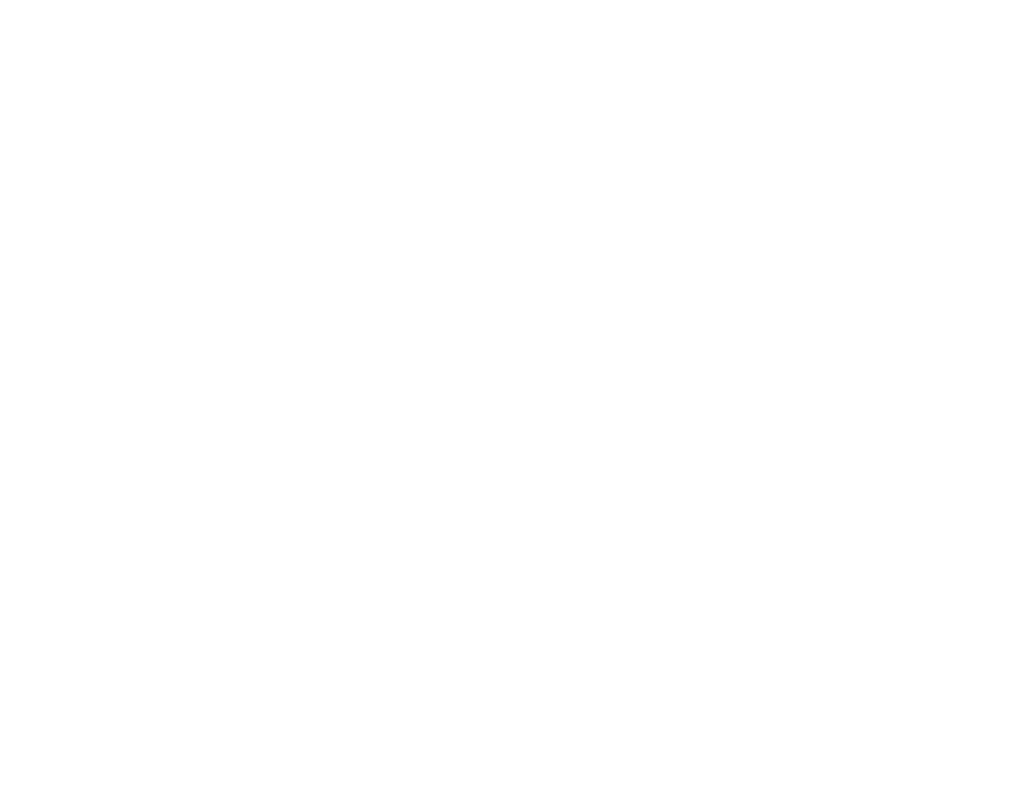
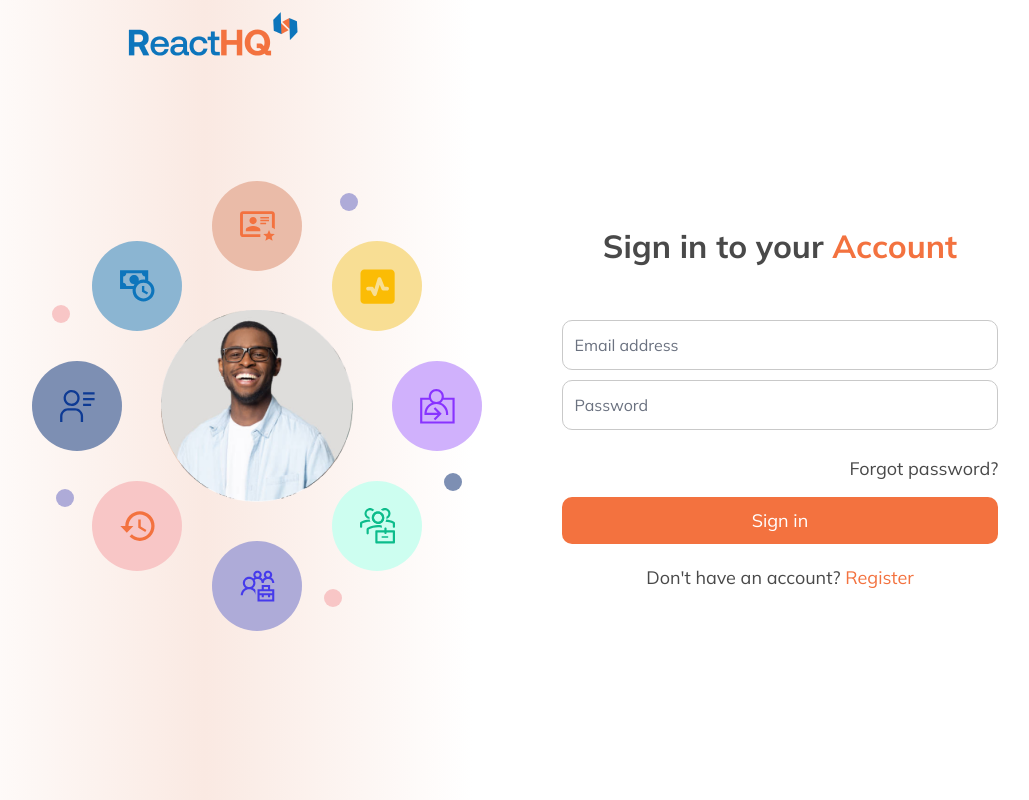
Before and after one commit to lediemhang87/HRProject, a React (Vite) app: page / in a window 1280 px wide. Shown: the whole page, without its empty margins (145-1174 px from the left). Built offline with nearby package versions, Linux system fonts and the light colour scheme.

Commit message:
Initialize the project with signin page

```diff
--- a/package.json
+++ b/package.json
@@ -13,9 +13,11 @@
     "@tailwindcss/forms": "^0.5.3",
     "aos": "^2.3.4",
     "axios": "^1.3.6",
+    "bootstrap": "^5.3.0",
     "chart.js": "^4.2.1",
     "leaflet": "^1.9.3",
     "react": "^18.2.0",
+    "react-bootstrap": "^2.8.0",
     "react-chartjs-2": "^5.2.0",
     "react-circular-progressbar": "^2.1.0",
     "react-country-region-selector": "^3.6.1",
--- a/src/App.tsx
+++ b/src/App.tsx
@@ -1,12 +1,13 @@
 import {useEffect} from 'react'
 import { Route, Routes } from "react-router-dom"
-import { Home } from "./pages";
-
+// import { Home } from "./pages";
+import Signin from './pages/signin-page/signin';
 import AOS from 'aos';
 import 'aos/dist/aos.css';
 
 import { Toaster } from "react-hot-toast";
-import Signin from './pages/signin-page/signin';
+import 'bootstrap/dist/css/bootstrap.css';
+
 
 const App = () => {
   useEffect(() => {
@@ -19,8 +20,7 @@
     <Toaster />
 
       <Routes>
-          <Route path="/" element={<Home />}/>
-          <Route path="/signin" element={<Signin />}/>
+          <Route path="/" element={<Signin />}/>
 
       </Routes>
     </div>
--- a/src/index.css
+++ b/src/index.css
@@ -5,7 +5,7 @@
 @import url('https://fonts.googleapis.com/css2?family=Inter:wght@100;200;300;400;500;600;700;800;900&display=swap');
 @import url('https://fonts.googleapis.com/css2?family=Roboto:wght@100;300;400;500;700;900&display=swap');
 @import url('https://fonts.googleapis.com/css2?family=Gothic+A1:wght@100;200;300;400;500;600;700;800;900&display=swap');@import url('https://fonts.googleapis.com/css2?family=Gothic+A1:wght@100;200;300;400;500;600;700;800;900&display=swap');
-
+@import url('https://fonts.googleapis.com/css2?family=Mulish:ital,wght@0,200;0,300;0,400;0,500;0,600;0,700;0,800;0,900;0,1000;1,200;1,300;1,400;1,500;1,600;1,700;1,800;1,900;1,1000&display=swap');
 
 @tailwind base;
 @tailwind components;
@@ -17,6 +17,8 @@
     box-sizing: border-box;
     scroll-behavior: smooth;
     color-scheme: light;
+    color: rgb(73, 73, 73);
+
   }
 
   .hero-bg {
@@ -36,6 +38,10 @@
   .scrollbar-hide::-webkit-scrollbar {
     display: none;
   }
+
+.orange{
+    color: #F3723F;
+}
 
 
 /*for last dark text on*/
--- /dev/null
+++ b/src/pages/signin-page/signin-styles.scss
@@ -0,0 +1,66 @@
+.signin{
+    font-family: 'Mulish', sans-serif;
+    font-size: 18px;
+
+    .sign-in-container{
+        min-height: 100vh;
+        @media (min-width: 900px) {
+            background: rgb(255,255,255);
+            background: linear-gradient(90deg, rgba(255,255,255,1) 0%, rgba(250,233,226,1) 24%, rgba(255,255,255,1) 48%, rgba(255,255,255,1) 100%);
+        }
+        @media (max-width: 900px) {
+            background: rgb(255,255,255);
+            background: linear-gradient(90deg, rgba(255,255,255,1) 0%, rgba(250,233,226,1) 50%, rgba(255,255,255,1) 100%);
+
+        }
+
+    }
+
+    .logo{
+        margin-left: 15vw;
+    }
+
+    .carousel{
+        width: 40rem;
+        height: 40rem;
+    }
+
+    .content-container{
+        display: flex;
+        height: 100%;
+        align-items: center;
+    }
+    .content{
+        text-align: center;
+        width: 100%;
+    }
+    .title{
+        font-size: 32px;
+        font-weight: 700;
+        margin-bottom: 50px;
+    }
+    .sign-in-to-your{
+        margin-right: 3px;
+    }
+
+    .input-sign-in-info .input-box{
+        border-radius: 10px;
+        border-color: rgb(201, 201, 201) ;
+        width: 80%;
+        height: 50px;
+        margin-bottom: 10px;
+    }
+    .forgot-password{
+        text-align: right;
+        margin: 15px 10%;
+    }
+    .button{
+        color: white;
+        background-color: #F3723F;
+        border-radius: 10px;
+        width: 80%;
+        padding: 10px;
+        margin-bottom: 20px;
+    }
+
+}
--- a/src/pages/signin-page/signin.tsx
+++ b/src/pages/signin-page/signin.tsx
@@ -1,10 +1,63 @@
 
 import HeroCarousel from "../../components/hero/HeroCarousel"
-
+import Logo from '../../assets/Navbar/ReactHQ logo.png'
+import { Row, Col, Container } from 'react-bootstrap';
+import { Link } from "react-router-dom";
+import './signin-styles.scss'
 const Signin: React.FC = () => {
     return(
-        <div>
-            <HeroCarousel/>
+        <div className="signin">
+            <Container>
+                <div className="sign-in-container">
+                    <Row>
+
+                        <Col>
+                            <Link to="/" className='flex items-center justify-center'>
+                                <img src={Logo} alt="logo"  className='w-full h-auto md:max-w-[300px] max-w-[92px] object-contain'/>
+                            </Link>
+                        </Col><Col></Col>
+
+                    </Row>
+
+                    <Row>
+
+                        <Col lg={6}>
+                            <div className='carousel flex-1 w-full md:flex hidden items-center justify-center relative lg:overflow-hidden xl:h-[40rem] lg:h-[28rem] md:py-12 lg:py-1 xl:py-0'>
+                                <HeroCarousel/>
+                            </div>
+                        </Col>
+
+
+                        <Col lg={6}>
+                            <div className="content-container">
+                                <div className="content">
+
+                                    <div className="title">
+                                        Sign in to your <span className="orange"> Account  </span>
+                                    </div>
+
+                                    <div className="input-sign-in-info">
+                                        <input className="input-box" type='email' placeholder="Email address "/> <br/>
+                                        <input className="input-box" type='password' placeholder="Password"/>
+                                    </div>
+
+                                    <div className="forgot-password orange">
+                                        <p> Forgot password? </p>
+                                    </div>
+
+                                    <div className="sign-in-button">
+                                        <button className="button"> Sign in </button>
+                                        <p> Don't have an account? <span className="orange"> Register </span></p>
+                                    </div>
+
+
+                                </div>
+                            </div>
+                        </Col>
+
+                    </Row>
+                </div>
+            </Container>
         </div>
 
     )
```
Also changed, not shown: src/assets/Navbar/ReactHQ logo.png, 1 other file (tests, documents, lock files or other folders).
